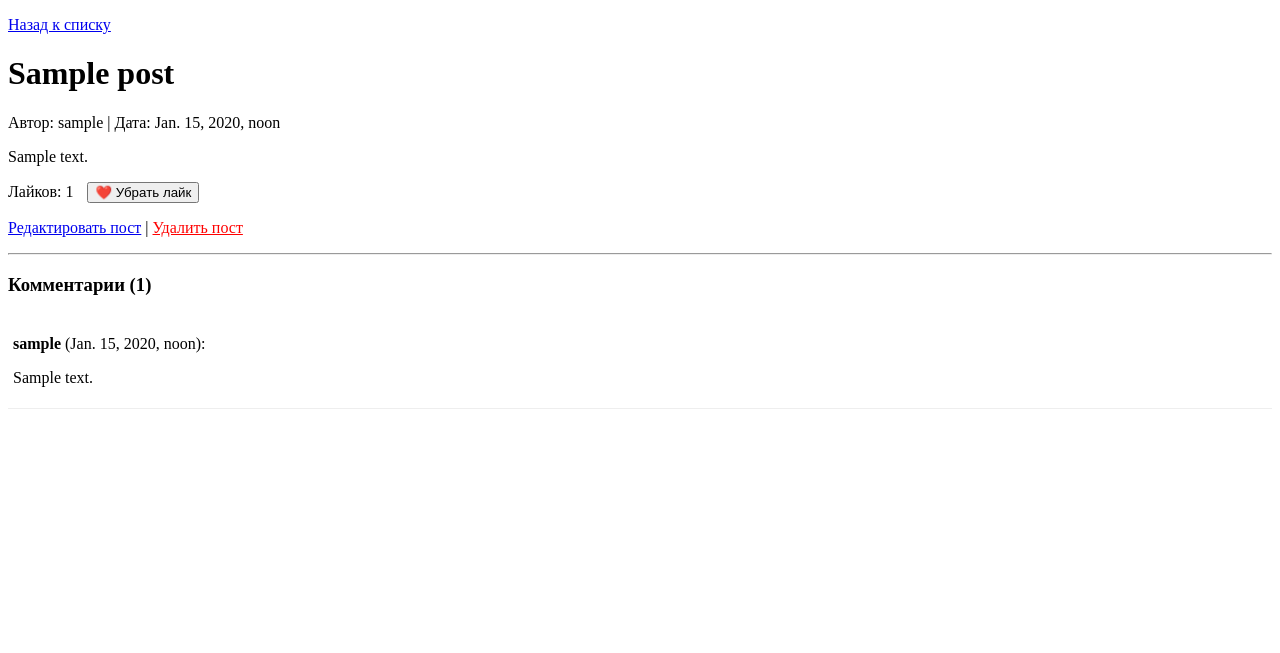
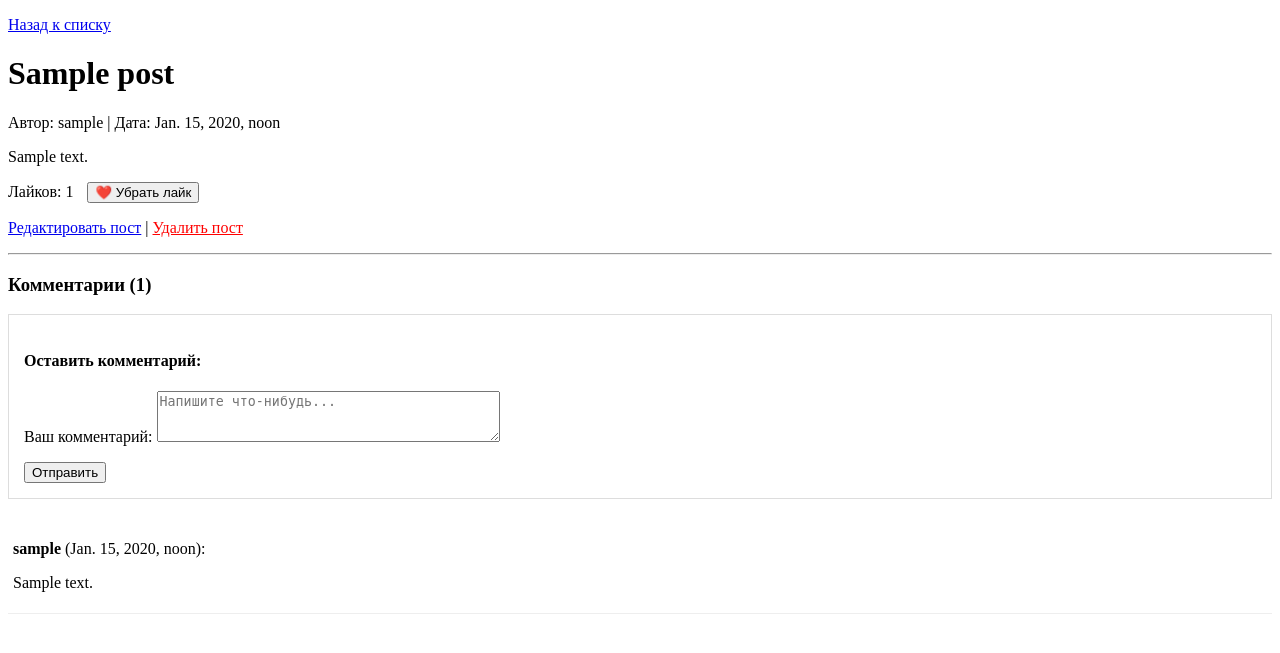
Before and after one commit to ninydev/pv33_python, a Django app: page /blog/1/ in a window 1280 px wide. Shown: the top 653 px of the page. Run offline with Django 5.2, Linux system fonts and the light colour scheme; a user stored in the database is signed in; tables that the repository leaves empty hold one stand-in row (values such as "Sample post").

```diff
--- a/intro/django1/blog/forms.py
+++ b/intro/django1/blog/forms.py
@@ -1,5 +1,5 @@
 from django import forms
-from .models import Post
+from .models import Post, Comment
 
 class PostForm(forms.ModelForm):
     class Meta:
@@ -13,3 +13,14 @@ class PostForm(forms.ModelForm):
             'title': forms.TextInput(attrs={'class': 'form-control'}),
             'content': forms.Textarea(attrs={'class': 'form-control', 'rows': 5}),
         }
+
+class CommentForm(forms.ModelForm):
+    class Meta:
+        model = Comment
+        fields = ['text']
+        labels = {
+            'text': 'Ваш комментарий',
+        }
+        widgets = {
+            'text': forms.Textarea(attrs={'class': 'form-control', 'rows': 3, 'placeholder': 'Напишите что-нибудь...'}),
+        }
--- a/intro/django1/blog/urls.py
+++ b/intro/django1/blog/urls.py
@@ -9,7 +9,7 @@ urlpatterns = [
     path('<int:post_id>/', views.post_detail, name='post_detail'), # GET: Деталка поста + список комментов
 
     # # === 2. Маршруты интерактива (Залогиненные) ===
-    # path('<int:post_id>/comment/', views.add_comment, name='add_comment'), # POST: Добавить коммент
+    path('<int:post_id>/comment/', views.add_comment, name='add_comment'), # POST: Добавить коммент
     path('<int:post_id>/like/', views.toggle_like, name='toggle_like'),    # POST: Поставить/убрать лайк
 
     # # === 3. Маршруты Автора (CRUD) ===
--- a/intro/django1/blog/views.py
+++ b/intro/django1/blog/views.py
@@ -5,7 +5,7 @@ from django.contrib.auth.decorators import login_required
 from django.core.exceptions import PermissionDenied
 from django.core.paginator import Paginator
 from .models import Post, Comment
-from .forms import PostForm
+from .forms import PostForm, CommentForm
 
 def post_list(request):
     """
@@ -25,11 +25,29 @@ def post_detail(request, post_id):
     """
     post = get_object_or_404(Post, id=post_id)
     comments = post.comments.all().order_by('-created_at')
+    form = CommentForm()
 
     return render(request, 'blog/post_detail.html', {
         'post': post,
-        'comments': comments
+        'comments': comments,
+        'comment_form': form
     })
+
+@login_required
+@require_POST
+def add_comment(request, post_id):
+    """
+    Добавляет новый комментарий к посту.
+    """
+    post = get_object_or_404(Post, id=post_id)
+    form = CommentForm(request.POST)
+    if form.is_valid():
+        comment = form.save(commit=False)
+        comment.post = post
+        comment.author = request.user
+        comment.save()
+
+    return redirect('blog:post_detail', post_id=post.id)
 
 @login_required
 def post_create(request):
--- a/intro/django1/templates/blog/post_detail.html
+++ b/intro/django1/templates/blog/post_detail.html
@@ -52,6 +52,20 @@
 
     <hr>
     <h3>Комментарии ({{ comments.count }})</h3>
+
+    {% if user.is_authenticated %}
+        <div style="margin-bottom: 20px; border: 1px solid #ddd; padding: 15px;">
+            <h4>Оставить комментарий:</h4>
+            <form action="{% url 'blog:add_comment' post.id %}" method="post">
+                {% csrf_token %}
+                {{ comment_form.as_p }}
+                <button type="submit">Отправить</button>
+            </form>
+        </div>
+    {% else %}
+        <p><a href="{% url 'login' %}?next={{ request.path }}">Войдите</a>, чтобы оставить комментарий.</p>
+    {% endif %}
+
     {% for comment in comments %}
         <div style="border-bottom: 1px solid #eee; padding: 5px;">
             <p><strong>{{ comment.author.username }}</strong> ({{ comment.created_at }}):</p>
```
